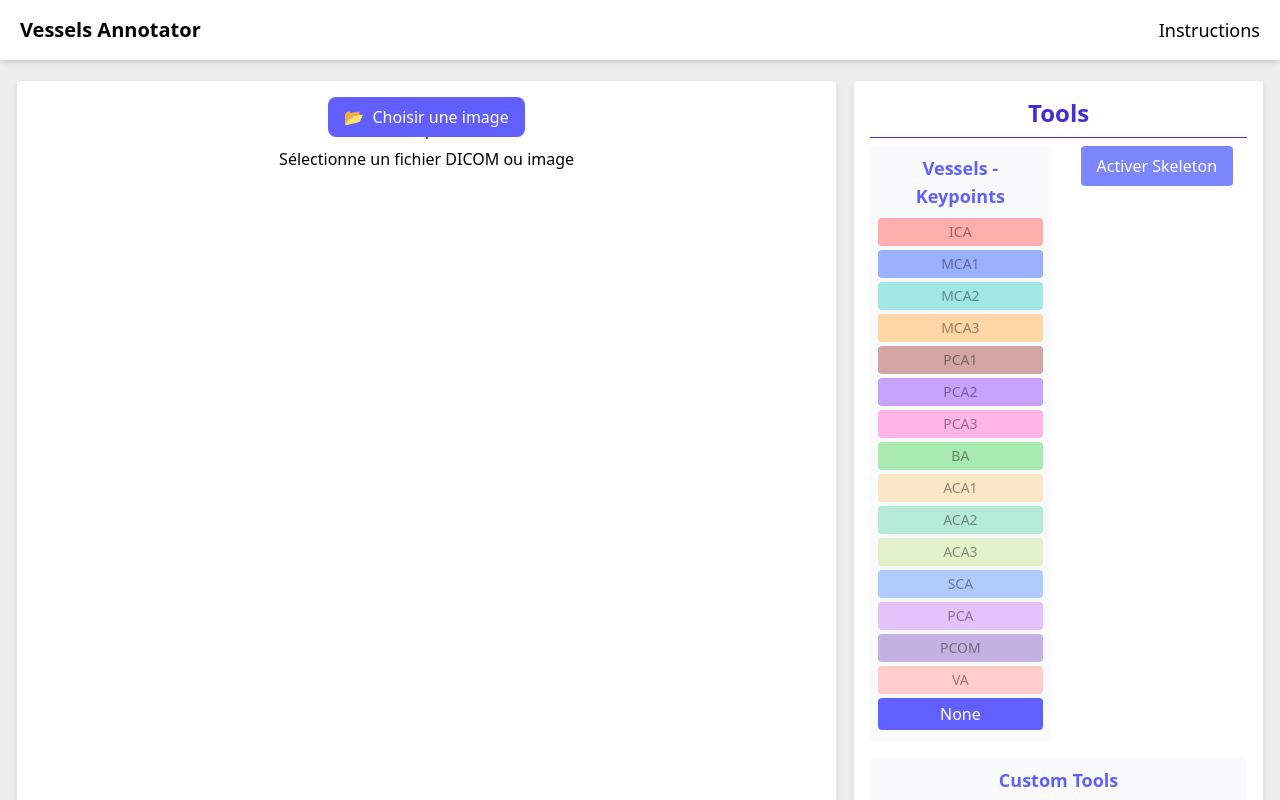
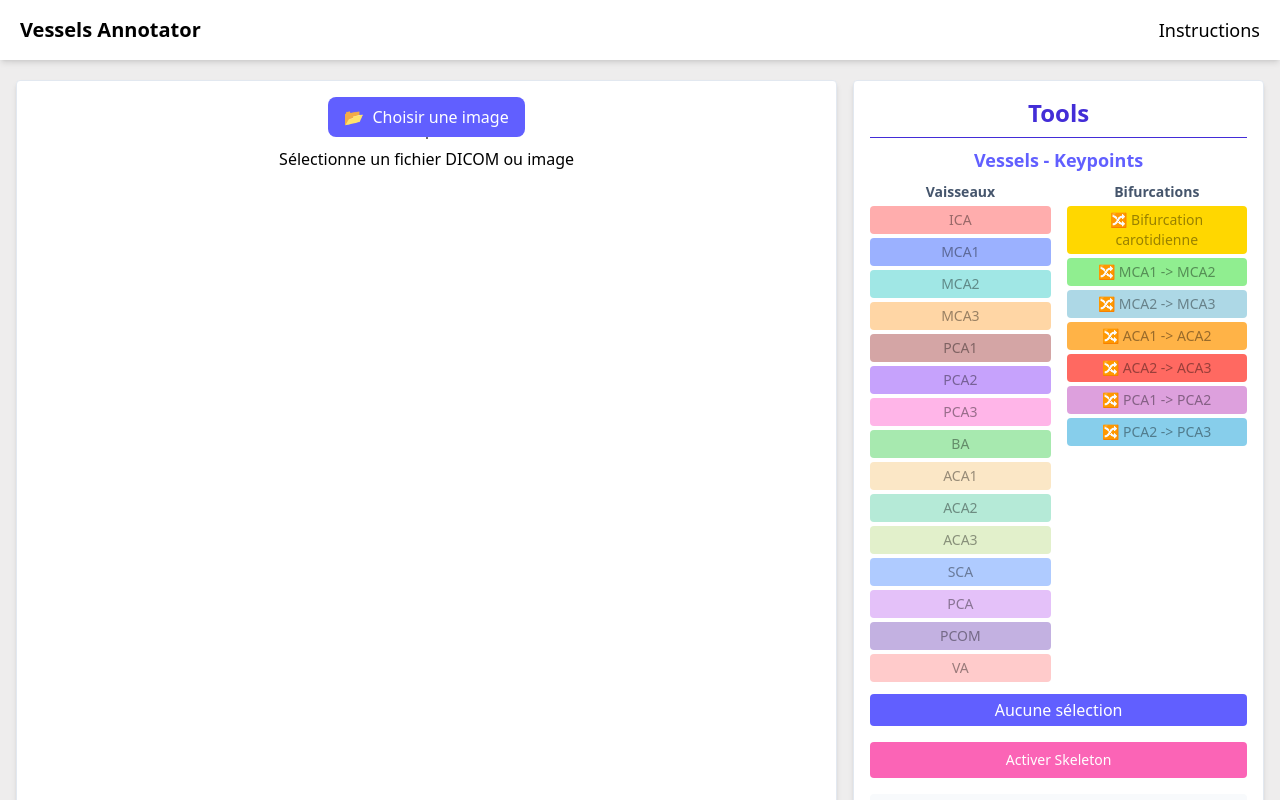
Before and after one commit to IIAS-Research/VTrack, a React (Vite) app: page / in a window 1280 px wide. Shown: the top 800 px of the page. Built offline with nearby package versions, Linux system fonts and the light colour scheme.

Commit message:
[FEAT] Ajout Label bifurcation à part + supprimer Pan inutile

```diff
--- a/package.json
+++ b/package.json
@@ -16,6 +16,7 @@
     "cornerstone-tools": "^6.0.10",
     "cornerstone-wado-image-loader": "^4.13.2",
     "dicom-parser": "^1.8.21",
+    "lucide-react": "^0.487.0",
     "react": "^19.0.0",
     "react-dom": "^19.0.0",
     "react-router-dom": "^6.0.0",
--- a/src/component/annotator.jsx
+++ b/src/component/annotator.jsx
@@ -7,6 +7,7 @@ import { SkeletonLabels } from "./components/SkeletonLabels";
 import { ImageNavigator } from "./components/imageNavigator";
 import { ZoomControls } from "./components/ZoomControls";
 import { useAnnotations } from "./hooks/useAnnotations";
+import { Undo2 } from "lucide-react";
 // import { colors } from "cornerstone-core";
 
 export default function DicomAnnotator() {
@@ -45,25 +46,6 @@ export default function DicomAnnotator() {
         undoLastSkeleton,
         colors
     } = useAnnotations({ canvasRef, currentPage, keypointSize, selectedKeypointLabel, selectedSkeletonLabel })
-    // const {
-        // keypoints,
-        // handleCanvasClick: handleKeypointClick,
-        // drawKeypoints,
-        // colors: keypointColors,
-        // setKeypoints,
-        // resetKeypoints,
-        // undoLastKeypoint,
-    // } = useKeypoints({ canvasRef, currentPage, selectedLabel: selectedKeypointLabel, keypointSize, skeletons, setSkeletons });
-    //
-    // const {
-        // skeletons,
-        // handleCanvasClick: handleSkeletonClick,
-        // drawSkeletons,
-        // colors: skeletonColors,
-        // setSkeletons,
-        // resetSkeletons,
-        // undoLastSkeleton
-    // } = useSkeletons({ canvasRef, currentPage, selectedLabel: selectedSkeletonLabel, keypoints, setKeypoints });
 
     // Zoom functionality
     const {
@@ -199,13 +181,6 @@ export default function DicomAnnotator() {
         setSelectedSkeletonLabel(null); // Deselect skeletons when a keypoint is selected
     };
 
-    // Draw both keypoints and skeletons
-    // const drawAll = (page) => {
-        // clearCanvas();
-        // drawKeypoints(page);
-        // drawSkeletons(page);
-    // };
-
     useEffect(() => {
         drawAll(currentPage);
     }, [keypoints, skeletons, currentPage]);
@@ -256,10 +231,6 @@ export default function DicomAnnotator() {
                     <canvas
                         ref={canvasRef}
                         className={`absolute top-0 left-0 w-full h-full pointer-events-auto ${panEnabled ? 'cursor-grab' : 'cursor-crosshair'}`}
-                        // onClick={(e) => {
-                            // handleKeypointClick(e);
-                            // handleSkeletonClick(e);
-                        // }}
                         onClick={handleCanvasClick}
                         style={{ transformOrigin: '0 0' }}
                     />
@@ -270,7 +241,7 @@ export default function DicomAnnotator() {
             {/* Right panel - Tools */}
             <div className="w-1/3 flex flex-col rounded p-4 h-fit bg-white border border-slate-200 shadow-md">
                 <h3 className="text-center text-2xl font-bold border-b mb-2 pb-2 text-indigo-700">Tools</h3>
-                <div className="mb-4 grid grid-cols-2 gap-4">
+                <div className="mb-4 flex flex-col gap-4">
                     <VesselLabels
                         title="Vessels - Keypoints"
                         colors={colors}
@@ -278,27 +249,27 @@ export default function DicomAnnotator() {
                         setSelectedLabel={handleKeypointLabelSelect}
                     />
                     <SkeletonLabels
-                        title="Vessels - Skeletons"
-                        colors={colors}
-                        selectedLabel={selectedSkeletonLabel}
-                        setSelectedSkeletonLabel={handleSkeletonLabelSelect}
+                      selectedLabel={selectedSkeletonLabel}
+                      setSelectedSkeletonLabel={handleSkeletonLabelSelect}
                     />
                 </div>
                 <div className="w-full bg-slate-50 rounded p-2 mb-4">
                     <h4 className="text-lg font-bold mb-2 text-center text-indigo-500">Custom Tools</h4>
                     <div className="grid grid-cols-1 gap-2">
-                        {/* Reset Skeletons */}
+                        {/* Undo Last Keypoint */}
                         <button
                             onClick={undoLastKeypoint}
-                            className="bg-yellow-500 text-white rounded p-2 text-sm"
+                            className="bg-yellow-500 text-white rounded p-2 text-sm flex items-center justify-center gap-2 w-full"
                         >
+                            <Undo2 size={16} />
                             Undo last keypoint
                         </button>
-                        {/* Reset Skeletons */}
+                        {/* Undo Last Skeleton */}
                         <button
                             onClick={undoLastSkeleton}
-                            className="bg-yellow-500 text-white rounded p-2 text-sm"
+                            className="bg-yellow-500 text-white rounded p-2 text-sm flex items-center justify-center gap-2 w-full"
                         >
+                            <Undo2 size={16} />
                             Undo last Skeleton
                         </button>
                         {/* Reset Keypoints */}
@@ -343,7 +314,6 @@ export default function DicomAnnotator() {
                     </div>
                 </div>
                 <div className="w-full bg-slate-50 rounded p-2">
-                    <h4 className="text-lg font-bold mb-2 text-center text-indigo-500">Zoom & Pan</h4>
                     <div className="flex items-center justify-center mb-2">
                         {dicomLoaded && (
                             <ZoomControls
@@ -351,8 +321,6 @@ export default function DicomAnnotator() {
                                 zoomIn={zoomIn}
                                 zoomOut={zoomOut}
                                 resetZoom={resetZoom}
-                                panEnabled={panEnabled}
-                                setPanEnabled={setPanEnabled}
                             />
                         )}
                     </div>
--- a/src/component/components/SkeletonLabels.jsx
+++ b/src/component/components/SkeletonLabels.jsx
@@ -1,39 +1,17 @@
 import React from "react";
-
-// export function SkeletonLabels({ title, colors, selectedLabel, setSelectedSkeletonLabel }) {
-    // return (
-        // <div className="flex flex-col bg-slate-50 rounded p-2">
-            {/* <h4 className="text-lg font-bold mb-2 text-center text-indigo-500">{title}</h4> */}
-            {/* {Object.keys(colors).map(label => ( */}
-                // <button
-                    // key={label}
-                    // onClick={() => setSelectedSkeletonLabel(label)}
-                    // className={`mb-1 px-2 py-1 rounded text-sm ${selectedLabel === label ? 'bg-indigo-500 text-white' : 'bg-indigo-100 text-indigo-500'}`}
-                // >
-                    {/* {label} */}
-                {/* </button> */}
-            // ))}
-            {/* <button */}
-                // onClick={() => setSelectedSkeletonLabel(null)}
-                // className={` mb-1 px-2 py-1 rounded ${selectedLabel === null ? 'bg-indigo-500 text-white' : 'bg-indigo-100 text-indigo-500'}`}
-            // >
-                {/* None */}
-            {/* </button> */}
-        {/* </div> */}
-    // );
-// }
 
 export function SkeletonLabels({ selectedLabel, setSelectedSkeletonLabel }) {
     const toggleSkeletonMode = () => {
-        // Toggle on/off
-        setSelectedSkeletonLabel(prev => prev ? null : 'skeleton');
+      setSelectedSkeletonLabel(prev => (prev ? null : "skeleton"));
     };
 
     return (
-        <div className="flex flex-col items-center">
+      <div className="flex flex-col items-center w-full">
         <button
           onClick={toggleSkeletonMode}
-                className={`rounded px-4 py-2 text-white ${selectedLabel ? 'bg-indigo-600' : 'bg-indigo-400'} hover:bg-indigo-700`}
+          className={`w-full rounded px-4 py-2 text-white text-sm ${
+            selectedLabel ? "bg-pink-600" : "bg-pink-400"
+          } hover:bg-pink-500 transition`}
         >
           {selectedLabel ? "Désactiver Skeleton" : "Activer Skeleton"}
         </button>
--- a/src/component/components/VesselLabels.jsx
+++ b/src/component/components/VesselLabels.jsx
@@ -1,27 +1,67 @@
 import React from "react";
 
 export function VesselLabels({ title, colors, selectedLabel, setSelectedLabel }) {
+    const bifurcationLabels = [
+        "Bifurcation carotidienne",
+        "MCA1 -> MCA2",
+        "MCA2 -> MCA3",
+        "ACA1 -> ACA2",
+        "ACA2 -> ACA3",
+        "PCA1 -> PCA2",
+        "PCA2 -> PCA3"
+    ];
+
+    const vesselLabels = Object.keys(colors).filter(label => !bifurcationLabels.includes(label));
+
     return (
-        <div className="flex flex-col bg-slate-50 rounded p-2">
+        <div className="... w-full ...">
             <h4 className="text-lg font-bold mb-2 text-center text-indigo-500">{title}</h4>
-            {Object.keys(colors).map(label => (
+
+            {/* Grille horizontale */}
+            <div className="flex flex-row gap-4 justify-between">
+                {/* Colonne Vaisseaux */}
+                <div className="flex-1">
+                    <h5 className="text-sm font-semibold mb-1 text-slate-600 text-center">Vaisseaux</h5>
+                    {vesselLabels.map(label => (
                         <button
                             key={label}
                             onClick={() => setSelectedLabel(label)}
-                    className={`mb-1 px-2 py-1 rounded text-sm ${selectedLabel === label ? 'bg-indigo-500 text-white' : 'bg-indigo-100 text-indigo-500'}`}
+                            className={`mb-1 px-2 py-1 rounded text-sm w-full ${selectedLabel === label ? 'ring-2 ring-indigo-500' : ''}`}
                             style={{
-                        backgroundColor: colors[label], // ajout couleur identique aux keypoints
-                        color: `color-mix(in srgb, ${colors[label]} 60%, black)`, // Version plus foncée de la couleur
+                                backgroundColor: colors[label],
+                                color: `color-mix(in srgb, ${colors[label]} 60%, black)`
                             }}
                         >
                             {label}
                         </button>
                     ))}
+                </div>
+
+                {/* Colonne Bifurcations */}
+                <div className="flex-1">
+                    <h5 className="text-sm font-semibold mb-1 text-slate-600 text-center">Bifurcations</h5>
+                    {bifurcationLabels.map(label => (
+                        <button
+                            key={label}
+                            onClick={() => setSelectedLabel(label)}
+                            className={`mb-1 px-2 py-1 rounded text-sm w-full ${selectedLabel === label ? 'ring-2 ring-pink-500' : ''}`}
+                            style={{
+                                backgroundColor: colors[label],
+                                color: `color-mix(in srgb, ${colors[label]} 60%, black)`
+                            }}
+                        >
+                            🔀 {label}
+                        </button>
+                    ))}
+                </div>
+            </div>
+
+            {/* Bouton None */}
             <button
                 onClick={() => setSelectedLabel(null)}
-                className={`mb-1 px-2 py-1 rounded ${selectedLabel === null ? 'bg-indigo-500 text-white' : 'bg-indigo-100 text-indigo-500'}`}
+                className={`mt-2 px-2 py-1 rounded w-full ${selectedLabel === null ? 'bg-indigo-500 text-white' : 'bg-indigo-100 text-indigo-500'}`}
             >
-                None
+                Aucune sélection
             </button>
         </div>
     );
--- a/src/component/hooks/useAnnotations.jsx
+++ b/src/component/hooks/useAnnotations.jsx
@@ -9,7 +9,15 @@ export function useAnnotations({ canvasRef, currentPage, keypointSize, selectedK
         ICA: "#FFADAD", MCA1: "#9BB1FF", MCA2: "#A0E7E5", MCA3: "#FFD6A5",
         PCA1: "#D4A5A5", PCA2: "#C6A2FC", PCA3: "#FFB5E8", BA: "#A7E9AF",
         ACA1: "#FBE7C6", ACA2: "#B5EAD7", ACA3: "#E2F0CB", SCA: "#AFCBFF",
-        PCA: "#E4C1F9", PCOM: "#C3B1E1", VA: "#FFCBCB"
+        PCA: "#E4C1F9", PCOM: "#C3B1E1", VA: "#FFCBCB",
+
+        "Bifurcation carotidienne": "#FFD700",     // or couleur or
+        "MCA1 -> MCA2": "#90EE90",                 // vert clair
+        "MCA2 -> MCA3": "#ADD8E6",                 // bleu clair
+        "ACA1 -> ACA2": "#FFB347",                 // orange clair
+        "ACA2 -> ACA3": "#FF6961",                 // rouge clair
+        "PCA1 -> PCA2": "#DDA0DD",                 // violet clair
+        "PCA2 -> PCA3": "#87CEEB"                  // bleu ciel
     };
 
     const clearCanvas = () => {
```
Also changed, not shown: src/component/components/ZoomControls.jsx (+5 -17 lines), 1 other file (tests, documents, lock files or other folders). Lines whose indentation alone changed are shown as unchanged.
